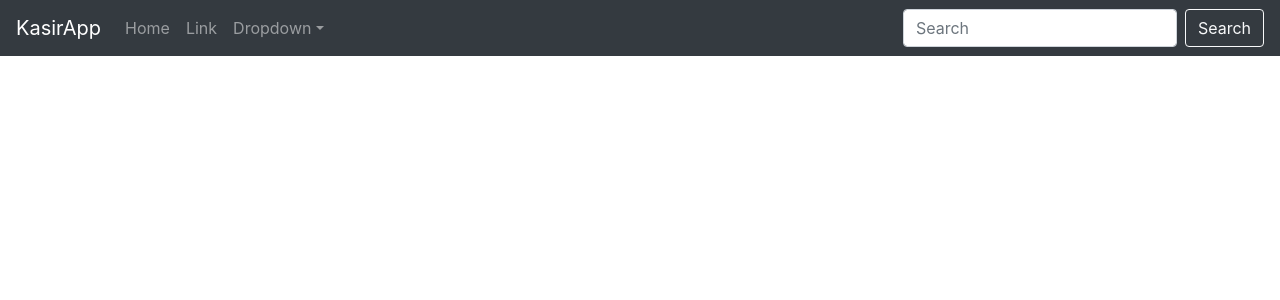
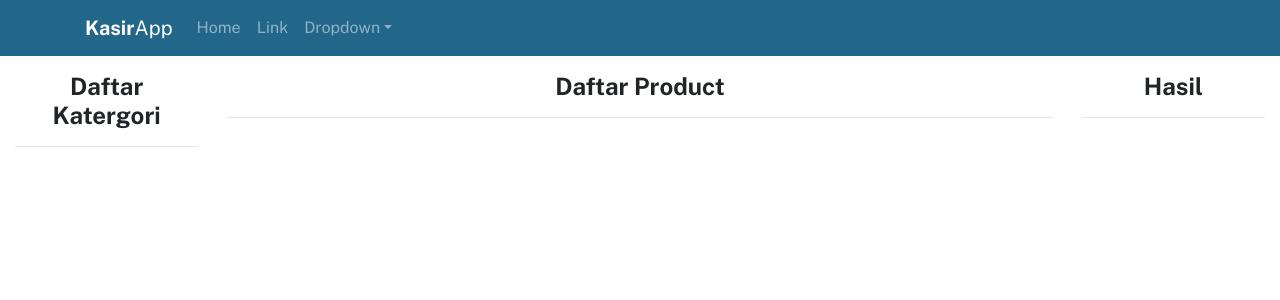
Before and after one commit to andhip/KasirApp, a React (Create React App) app: page / in a window 1280 px wide. Shown: the top 300 px of the page. Built offline with nearby package versions, Linux system fonts and the light colour scheme.

Commit message:
add components, navbar and titles

```diff
--- a/public/index.html
+++ b/public/index.html
@@ -15,6 +15,8 @@
       user's mobile device or desktop. See https://developers.google.com/web/fundamentals/web-app-manifest/
     -->
     <link rel="manifest" href="%PUBLIC_URL%/manifest.json" />
+    <link rel="preconnect" href="https://fonts.gstatic.com">
+    <link href="https://fonts.googleapis.com/css2?family=Public+Sans:wght@300;400;700&display=swap" rel="stylesheet">
     <!--
       Notice the use of %PUBLIC_URL% in the tags above.
       It will be replaced with the URL of the `public` folder during the build.
--- a/src/App.js
+++ b/src/App.js
@@ -1,10 +1,25 @@
+import { Row, Col } from "react-bootstrap";
 import "./App.css";
-import NavComponent from "./components/NavComponent";
+import { Hasil, ListCategories, NavComponent } from "./components";
 
 function App() {
   return (
     <div className="App">
       <NavComponent />
+      <div className="mt-3">
+        <div className="container-fluid">
+          <Row>
+            <ListCategories />
+            <Col>
+              <h4>
+                <strong>Daftar Product</strong>
+              </h4>
+              <hr></hr>
+            </Col>
+            <Hasil />
+          </Row>
+        </div>
+      </div>
     </div>
   );
 }
--- /dev/null
+++ b/src/components/Hasil.js
@@ -0,0 +1,15 @@
+import React, { Component } from "react";
+import { Col } from "react-bootstrap";
+
+export default class Hasil extends Component {
+  render() {
+    return (
+      <Col md={2} mt="2">
+        <h4>
+          <strong>Hasil</strong>
+        </h4>
+        <hr></hr>
+      </Col>
+    );
+  }
+}
--- /dev/null
+++ b/src/components/ListCategories.js
@@ -0,0 +1,15 @@
+import React, { Component } from "react";
+import { Col } from "react-bootstrap";
+
+export default class ListCategories extends Component {
+  render() {
+    return (
+      <Col md={2} mt="2">
+        <h4>
+          <strong>Daftar Katergori</strong>
+        </h4>
+        <hr></hr>
+      </Col>
+    );
+  }
+}
--- a/src/components/NavComponent.js
+++ b/src/components/NavComponent.js
@@ -1,17 +1,13 @@
 import React from "react";
-import {
-  Navbar,
-  Nav,
-  NavDropdown,
-  FormControl,
-  Button,
-  Form,
-} from "react-bootstrap";
+import { Navbar, Nav, NavDropdown } from "react-bootstrap";
 
 function NavComponent() {
   return (
-    <Navbar bg="dark" variant="dark" expand="lg">
-      <Navbar.Brand href="#home">KasirApp</Navbar.Brand>
+    <Navbar variant="dark" expand="lg">
+      <div className="container">
+        <Navbar.Brand href="#home">
+          <strong>Kasir</strong>App
+        </Navbar.Brand>
         <Navbar.Toggle aria-controls="basic-navbar-nav" />
         <Navbar.Collapse id="basic-navbar-nav">
           <Nav className="mr-auto">
@@ -29,11 +25,8 @@
               </NavDropdown.Item>
             </NavDropdown>
           </Nav>
-        <Form inline>
-          <FormControl type="text" placeholder="Search" className="mr-sm-2" />
-          <Button variant="outline-light">Search</Button>
-        </Form>
         </Navbar.Collapse>
+      </div>
     </Navbar>
   );
 }
--- /dev/null
+++ b/src/components/index.js
@@ -0,0 +1,5 @@
+import Hasil from "./Hasil";
+import ListCategories from "./ListCategories";
+import NavComponent from "./NavComponent";
+
+export { Hasil, ListCategories, NavComponent };
--- a/src/index.css
+++ b/src/index.css
@@ -1,13 +1,13 @@
 body {
   margin: 0;
-  font-family: -apple-system, BlinkMacSystemFont, 'Segoe UI', 'Roboto', 'Oxygen',
-    'Ubuntu', 'Cantarell', 'Fira Sans', 'Droid Sans', 'Helvetica Neue',
-    sans-serif;
+  font-family: "Public Sans", sans-serif;
   -webkit-font-smoothing: antialiased;
   -moz-osx-font-smoothing: grayscale;
 }
-
+.navbar {
+  background-color: #22668a;
+}
 code {
-  font-family: source-code-pro, Menlo, Monaco, Consolas, 'Courier New',
+  font-family: source-code-pro, Menlo, Monaco, Consolas, "Courier New",
     monospace;
 }
```
Lines whose indentation alone changed are shown as unchanged.
